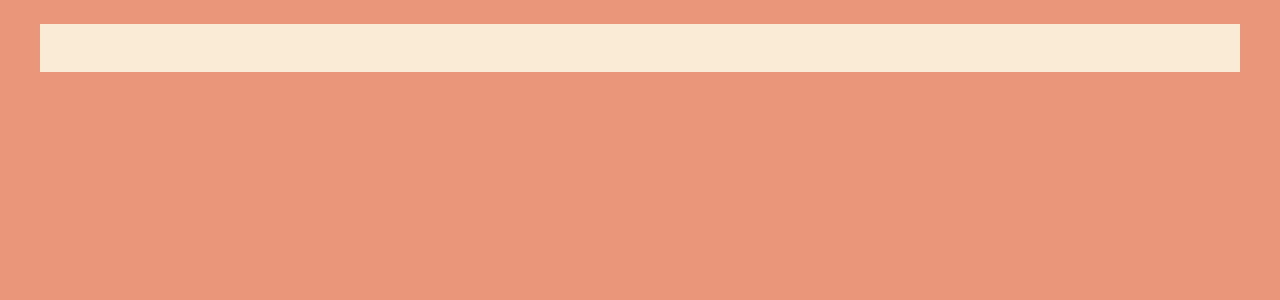
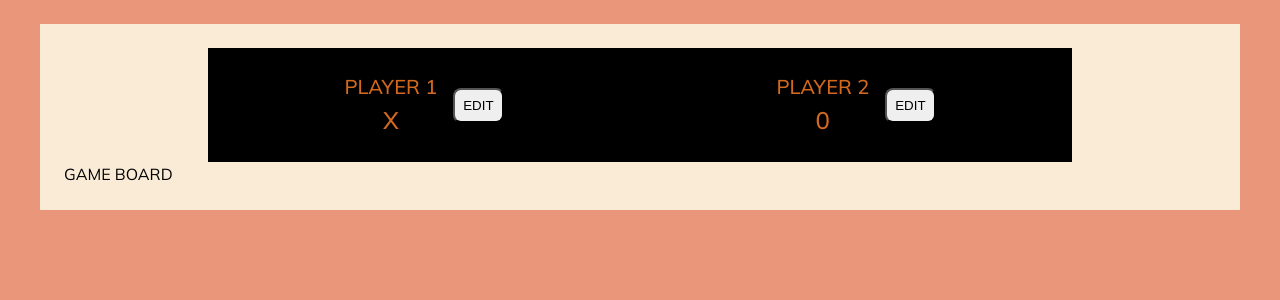
Before and after one commit to PVinaches/TicTacToe_ReactPractice, a React (Vite) app in the folder tic-tac-toe/: page / in a window 1280 px wide. Shown: the top 300 px of the page. Built offline with nearby package versions, Linux system fonts and the light colour scheme.

Commit message:
feat: players board

```diff
--- a/tic-tac-toe/src/App.css
+++ b/tic-tac-toe/src/App.css
@@ -4,3 +4,14 @@ main {
   padding: 24px;
   background-color: antiquewhite;
 }
+
+#players {
+  display: flex;
+  flex-direction: row;
+  justify-content: space-around;
+  width: 75%;
+  margin: auto;
+  color: chocolate;
+  background-color: black;
+  padding: 24px 0;
+}
--- a/tic-tac-toe/src/App.jsx
+++ b/tic-tac-toe/src/App.jsx
@@ -1,8 +1,20 @@
-import './App.css'
+import './App.css';
+
+import Player from './components/Player';
 
 function App() {
+  return <main>
+    <div id="game-container">
+      {/* PLAYERS */}
+      <div id="players">
+        <Player name ="Player 1" symbol="X" />
+        <Player name ="Player 2" symbol="0" />
+      </div>
 
-  return <main>
+      GAME BOARD
+
+    </div>
+
   </main>;
 }
 
--- /dev/null
+++ b/tic-tac-toe/src/components/Player.css
@@ -0,0 +1,33 @@
+.player-box {
+  display: flex;
+  flex-direction: row;
+  justify-content: space-around;
+  text-align: center;
+  gap: 16px;
+}
+
+.player {
+  display: flex;
+  flex-direction: column;
+  justify-content: space-around;
+  text-align: center;
+}
+
+.player-name {
+  font-size: 20px;
+  font-weight: 500;
+  text-transform: uppercase;
+}
+
+.player-symbol {
+  font-size: 24px;
+  font-weight: 500;
+}
+
+button.edit {
+ height: max-content;
+ width: fit-content;
+ padding: 8px;
+ border-radius: 8px;
+ align-self: center;
+}
--- /dev/null
+++ b/tic-tac-toe/src/components/Player.jsx
@@ -0,0 +1,37 @@
+import { useState } from 'react';
+import './Player.css';
+import PropTypes from 'prop-types';
+
+export default function Player({ name, symbol }) {
+
+  const [isEditing, setIsEditing] = useState(false);
+  const [playerName, setPlayerName] = useState(name);
+
+  function editClickHandler() {
+    setIsEditing((editing) => !editing);
+  }
+
+  function changeNameHandler(event) {
+    setPlayerName(event.target.value);
+  }
+
+  let editablePlayerName = <span className="player-name">{playerName}</span>;
+
+  if (isEditing) editablePlayerName = <input type='text' required value={playerName} onChange={changeNameHandler} />;
+
+
+  return (
+    <div className="player-box">
+      <div className="player">
+        {editablePlayerName}
+        <span className="player-symbol">{symbol}</span>
+      </div>
+      <button className="edit" onClick={editClickHandler}>{isEditing ? "SAVE" : "EDIT"}</button>
+    </div>
+  );
+}
+
+Player.propTypes = {
+  name: PropTypes.string.isRequired,
+  symbol: PropTypes.string.isRequired
+};
```
